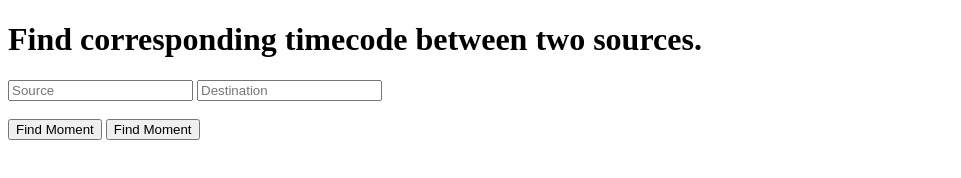
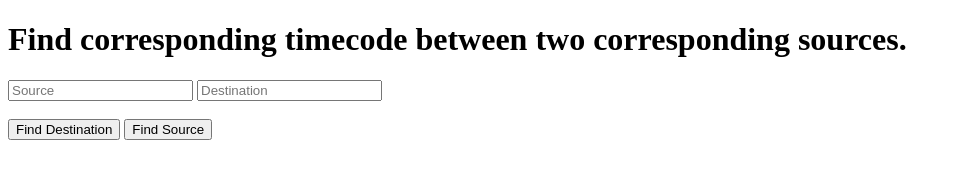
Before and after one commit to zinsy23/media-timecode-search, a plain HTML site: page index.html in a window 1280 px wide. Shown: the whole page, without its empty margins (0-961 px from the left). Drawn offline with Linux system fonts and the light colour scheme.

Commit message:
First element revision

```diff
--- a/index.html
+++ b/index.html
@@ -4,12 +4,12 @@
         <title>Subtitle Timecode Finder</title>
     </head>
     <body>
-        <h1>Find corresponding timecode between two sources.</h1>
+        <h1>Find corresponding timecode between two corresponding sources.</h1>
         <input type="text" id="source" placeholder="Source">
         <input type="text" id="destination" placeholder="Destination">
         <br>
         <br>
-        <button id="source-button">Find Moment</button>
-        <button id="destination-button">Find Moment</button>
+        <button id="source-button">Find Destination</button>
+        <button id="destination-button">Find Source</button>
     </body>
 </html>
```
